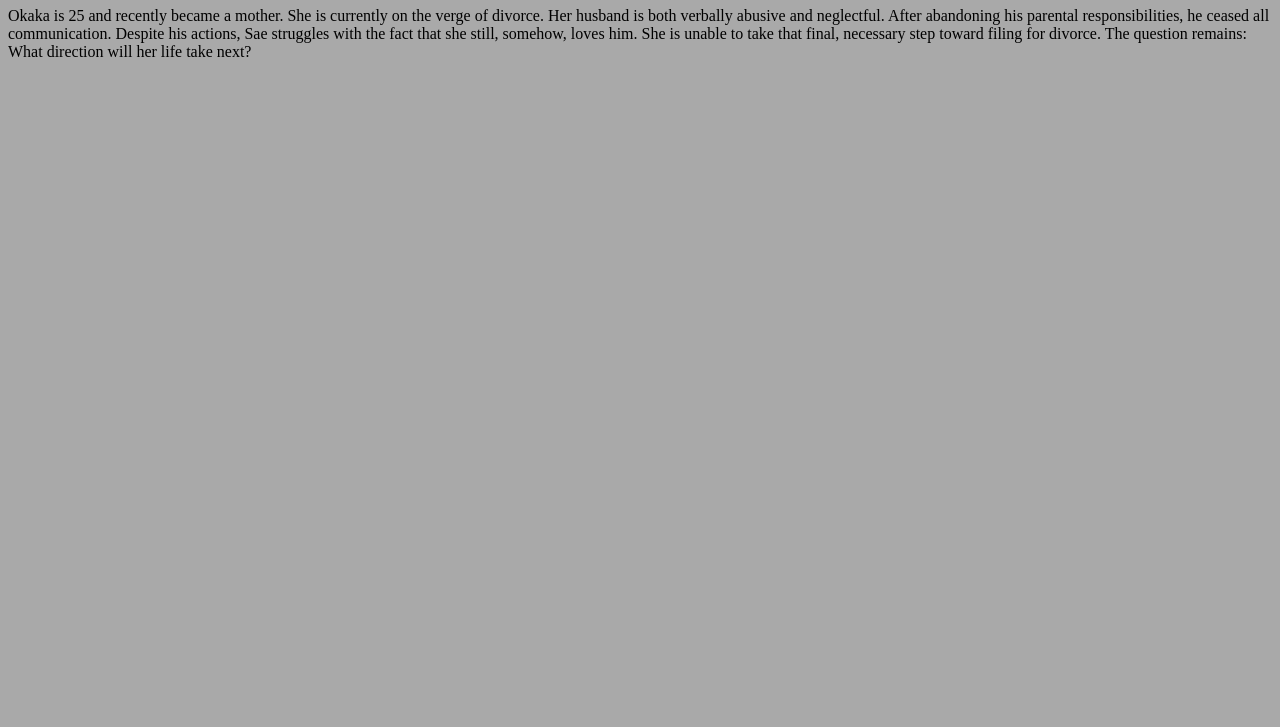
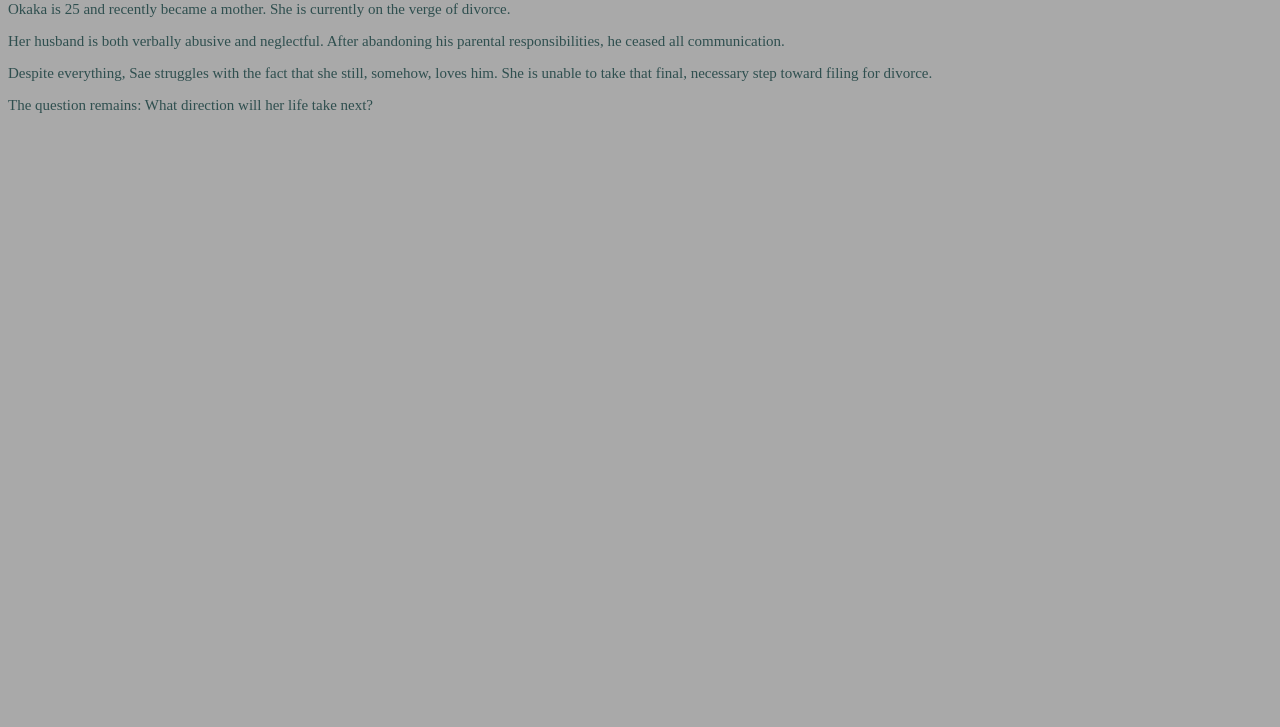
Before and after one commit to ookakaka666-cyber/my-first-web-app, a plain HTML site: page index.html in a window 1280 px wide. Shown: the part 73-800 px from the top of the page. Drawn offline with Linux system fonts and the light colour scheme.

Commit message:
Add files via upload

```diff
--- a/index.html
+++ b/index.html
@@ -4,13 +4,18 @@
     <meta charset="UTF-8">
     <meta name="viewport" content="width=device-width, initial-scale=1.0">
     <title>My GitHub Pages Site</title>
-    <style>body{background-color: darkgrey};</style>
+    <style>body{
+        background-color: darkgrey;
+        color: darkslategray;
+        font-size: 15px;
+
+        };</style>
 </head>
 <body>
     <h1>My Pathetic Life</h1>
-    <p>Okaka is 25 and recently became a mother. She is currently on the verge of divorce.
-Her husband is both verbally abusive and neglectful. After abandoning his parental responsibilities, he ceased all communication.
-Despite his actions, Sae struggles with the fact that she still, somehow, loves him. She is unable to take that final, necessary step toward filing for divorce.
-The question remains: What direction will her life take next?</p>
+    <p>Okaka is 25 and recently became a mother. She is currently on the verge of divorce.</p>
+<p>Her husband is both verbally abusive and neglectful. After abandoning his parental responsibilities, he ceased all communication.</p>
+<p>Despite everything, Sae struggles with the fact that she still, somehow, loves him. She is unable to take that final, necessary step toward filing for divorce.</p>
+<p>The question remains: What direction will her life take next?</p>
 </body>
 </html>
```
